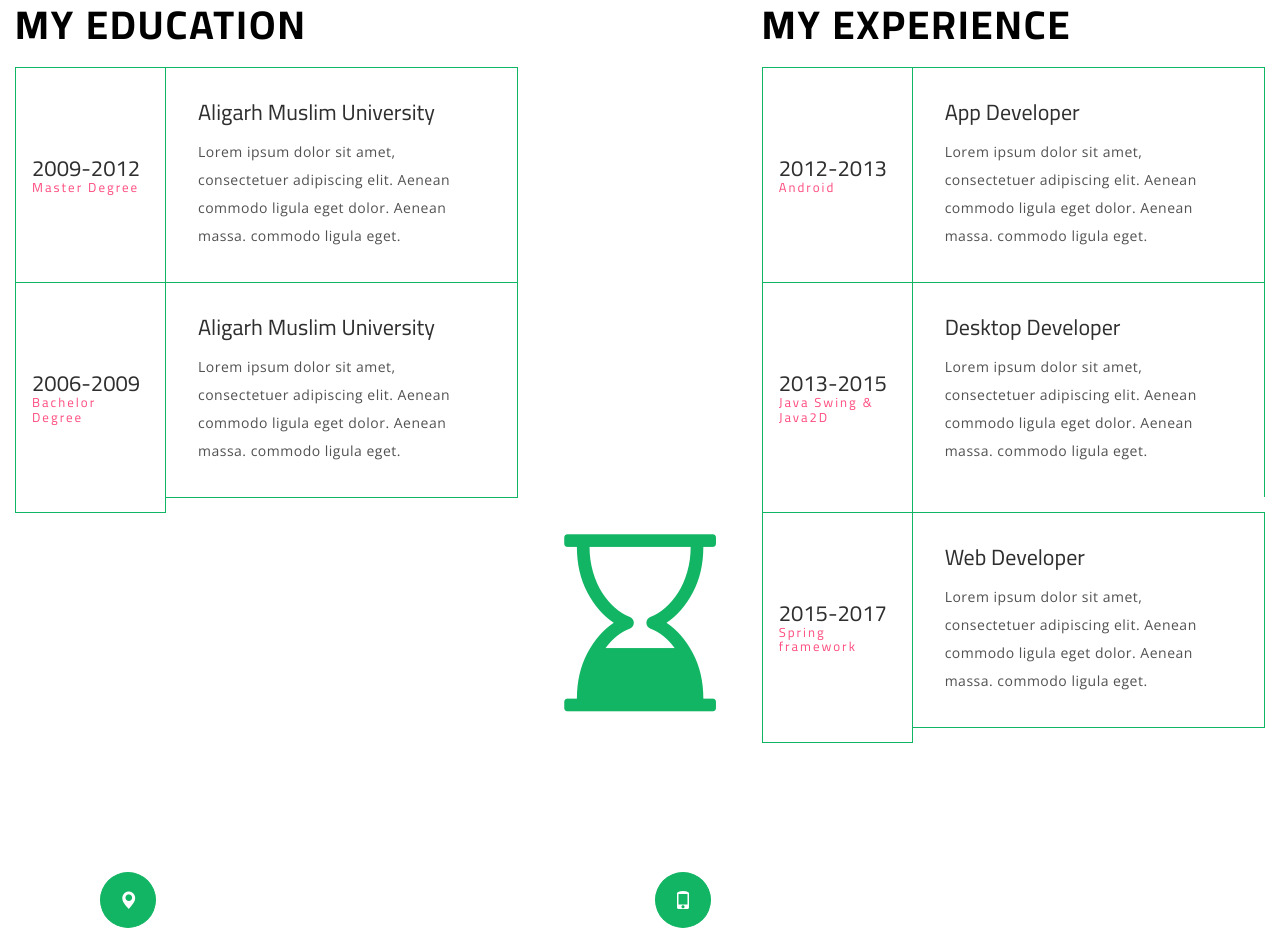
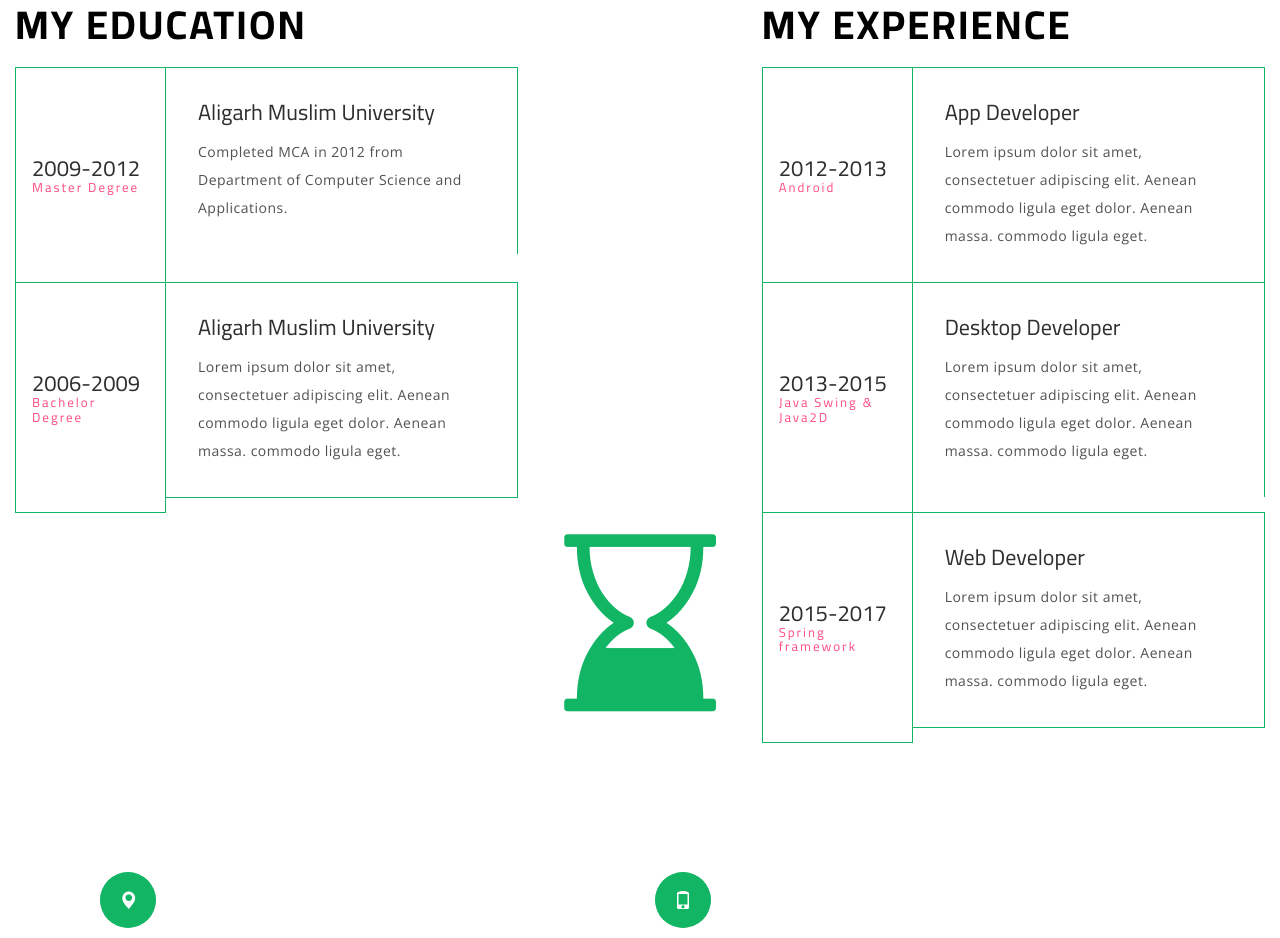
Before and after one commit to PyJaC-technologies/javawithshadab.github.io, a plain HTML site: page about_me.html in a window 1280 px wide. Shown: the part 1851-2789 px from the top of the page. Drawn offline with nearby package versions, Linux system fonts and the light colour scheme.

Commit message:
Remove lipsum
Remove Lipsum

```diff
--- a/about_me.html
+++ b/about_me.html
@@ -335,9 +335,7 @@
 					</div>
 					<div class="education-agile-w3l-info">
 						<h4>Aligarh Muslim University</h4>
-						<p>Lorem ipsum dolor sit amet, consectetuer adipiscing elit.
-							Aenean commodo ligula eget dolor. Aenean massa. commodo ligula
-							eget.</p>
+						<p>Completed MCA in 2012 from Department of Computer Science and Applications.</p>
 
 					</div>
 					<div class="clearfix"></div>
```
